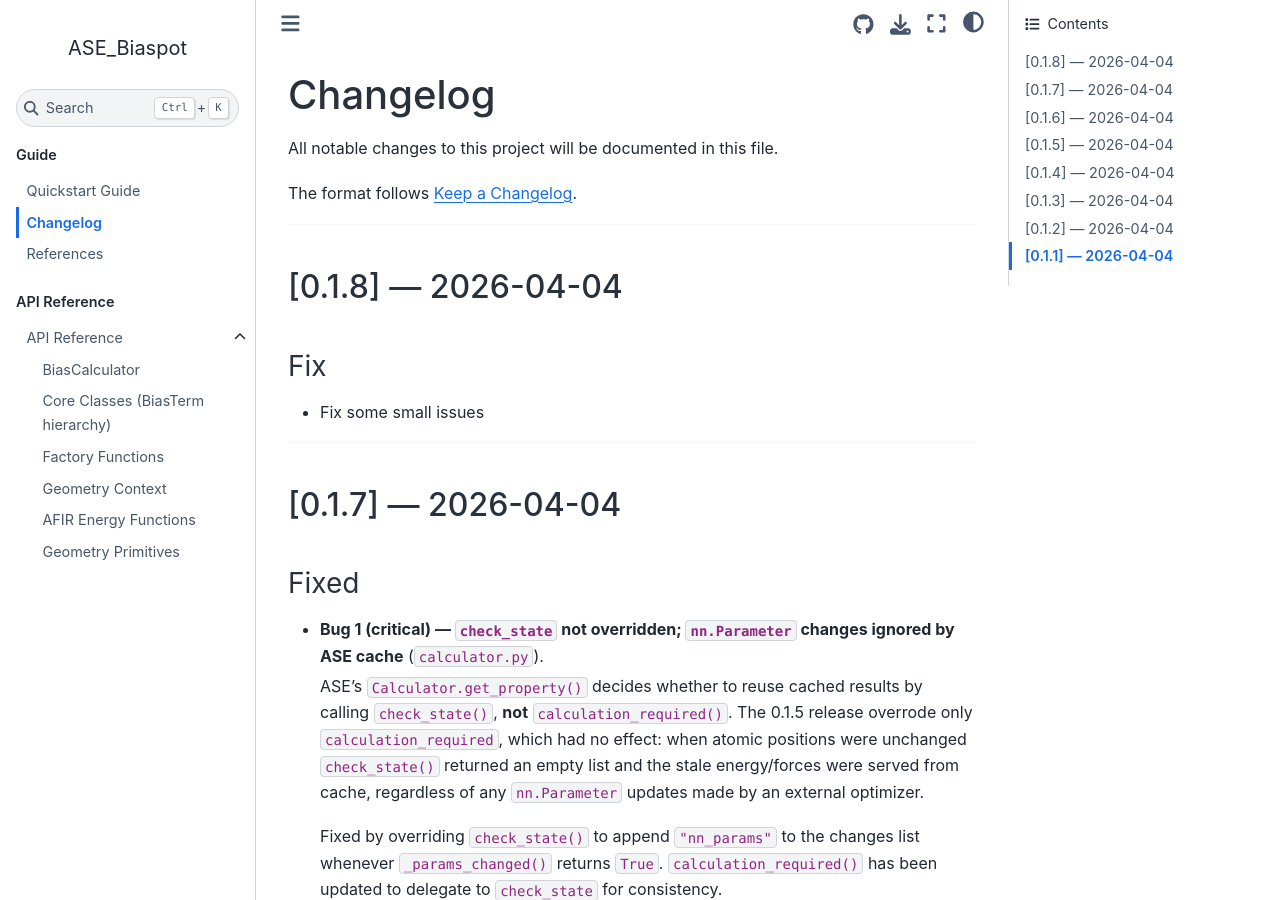
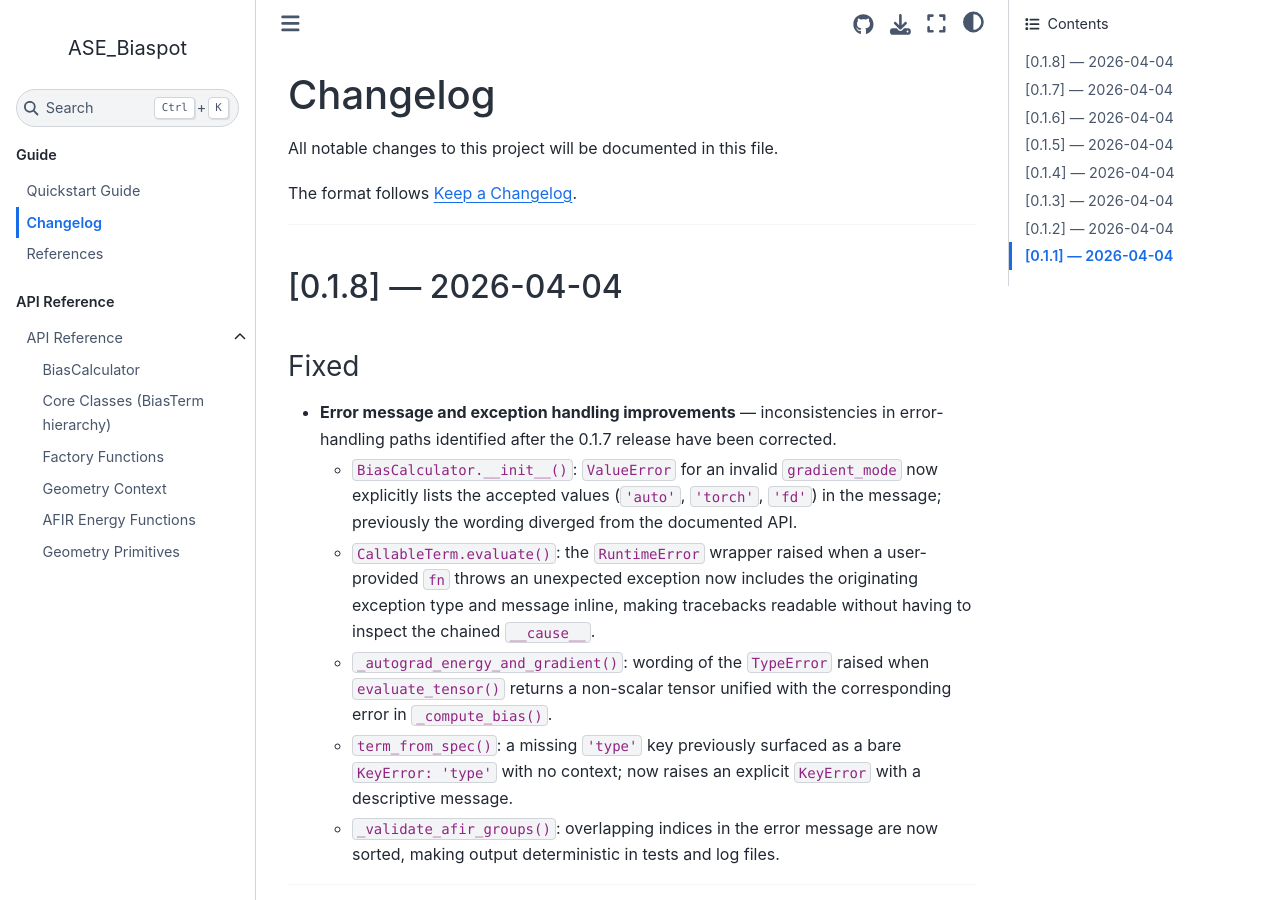
Before and after one commit to ss0832/ASE_Biaspot, a Sphinx documentation site: the page built from docs/CHANGELOG.md, in a window 1280 px wide and 900 px high. Built offline with Sphinx 7.4.7 and the Sphinx Book theme 1.1.4, drawn with Linux system fonts in a browser that asks for light colours.

Commit message:
Enhance error handling and messaging in CHANGELOG
Improved error messages and exception handling across various functions for better clarity and traceability.

```diff
--- a/docs/CHANGELOG.md
+++ b/docs/CHANGELOG.md
@@ -8,8 +8,30 @@ The format follows [Keep a Changelog](https://keepachangelog.com/en/1.1.0/).
 
 ## [0.1.8] — 2026-04-04
 
-### Fix
-- Fix some small issues
+### Fixed
+
+- **Error message and exception handling improvements** — inconsistencies in
+  error-handling paths identified after the 0.1.7 release have been corrected.
+
+  - `BiasCalculator.__init__()`: `ValueError` for an invalid `gradient_mode`
+    now explicitly lists the accepted values (`'auto'`, `'torch'`, `'fd'`) in
+    the message; previously the wording diverged from the documented API.
+
+  - `CallableTerm.evaluate()`: the `RuntimeError` wrapper raised when a
+    user-provided `fn` throws an unexpected exception now includes the
+    originating exception type and message inline, making tracebacks readable
+    without having to inspect the chained `__cause__`.
+
+  - `_autograd_energy_and_gradient()`: wording of the `TypeError` raised when
+    `evaluate_tensor()` returns a non-scalar tensor unified with the
+    corresponding error in `_compute_bias()`.
+
+  - `term_from_spec()`: a missing `'type'` key previously surfaced as a bare
+    `KeyError: 'type'` with no context; now raises an explicit `KeyError` with
+    a descriptive message.
+
+  - `_validate_afir_groups()`: overlapping indices in the error message are now
+    sorted, making output deterministic in tests and log files.
 
 ---
 
```
